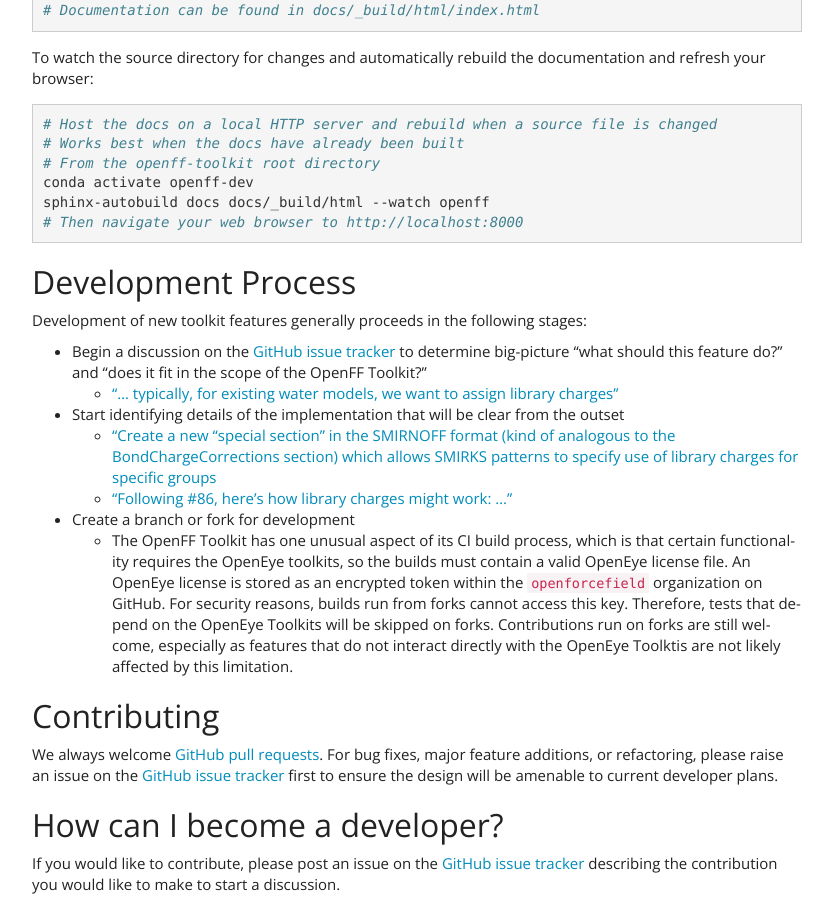
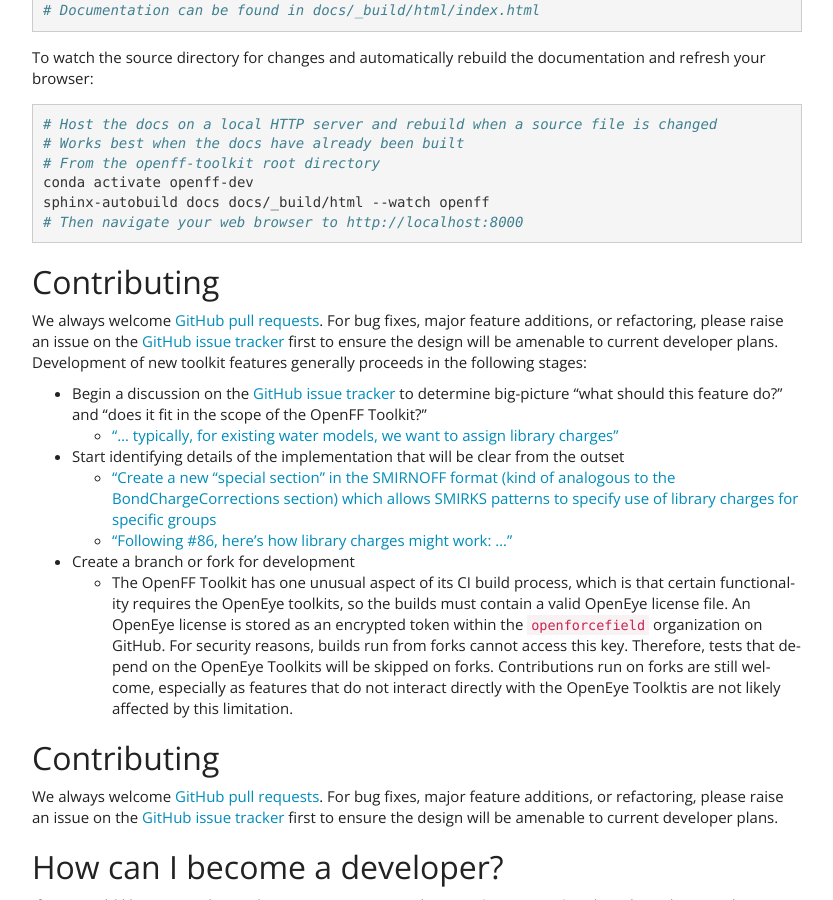
Before and after one commit to openforcefield/openff-toolkit, a Sphinx documentation site: the page built from docs/developing.md, in a window 1280 px wide and 900 px high, scrolled down 4064 px. Shown: the whole window, without its empty margins (38-871 px from the left). Built offline with Sphinx 7.4.7, drawn with Linux system fonts in a browser that asks for light colours.

Commit message:
Consolidate development process, contributing, and how can I become a developer sections

````diff
--- a/docs/developing.md
+++ b/docs/developing.md
@@ -217,10 +217,10 @@
 ```
 
 
+## Contributing
 
-
-## Development Process
-
+We always welcome [GitHub pull requests](https://github.com/openforcefield/openff-toolkit/pulls).
+For bug fixes, major feature additions, or refactoring, please raise an issue on the [GitHub issue tracker](http://github.com/openforcefield/openff-toolkit/issues) first to ensure the design will be amenable to current developer plans.
 Development of new toolkit features generally proceeds in the following stages:
 
 * Begin a discussion on the [GitHub issue tracker](http://github.com/openforcefield/openff-toolkit/issues) to determine big-picture "what should this feature do?" and "does it fit in the scope of the OpenFF Toolkit?"
````
